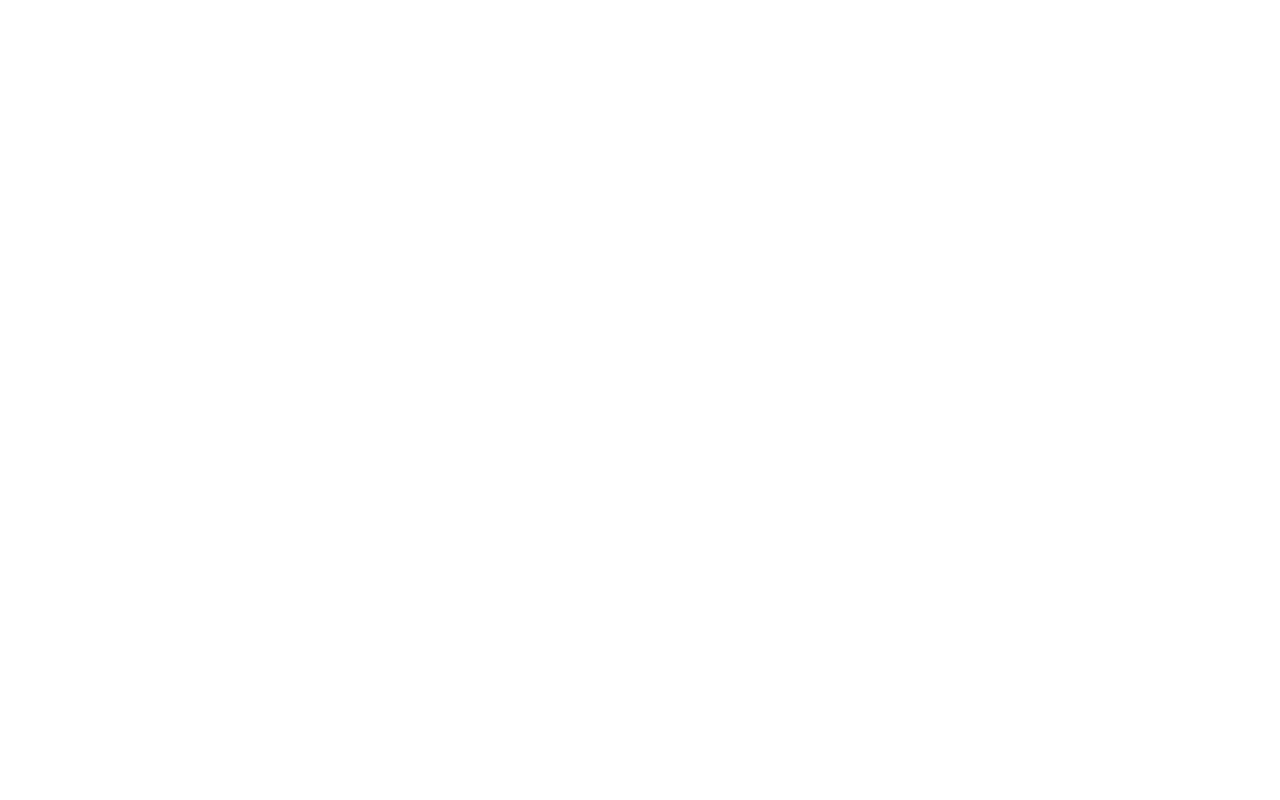
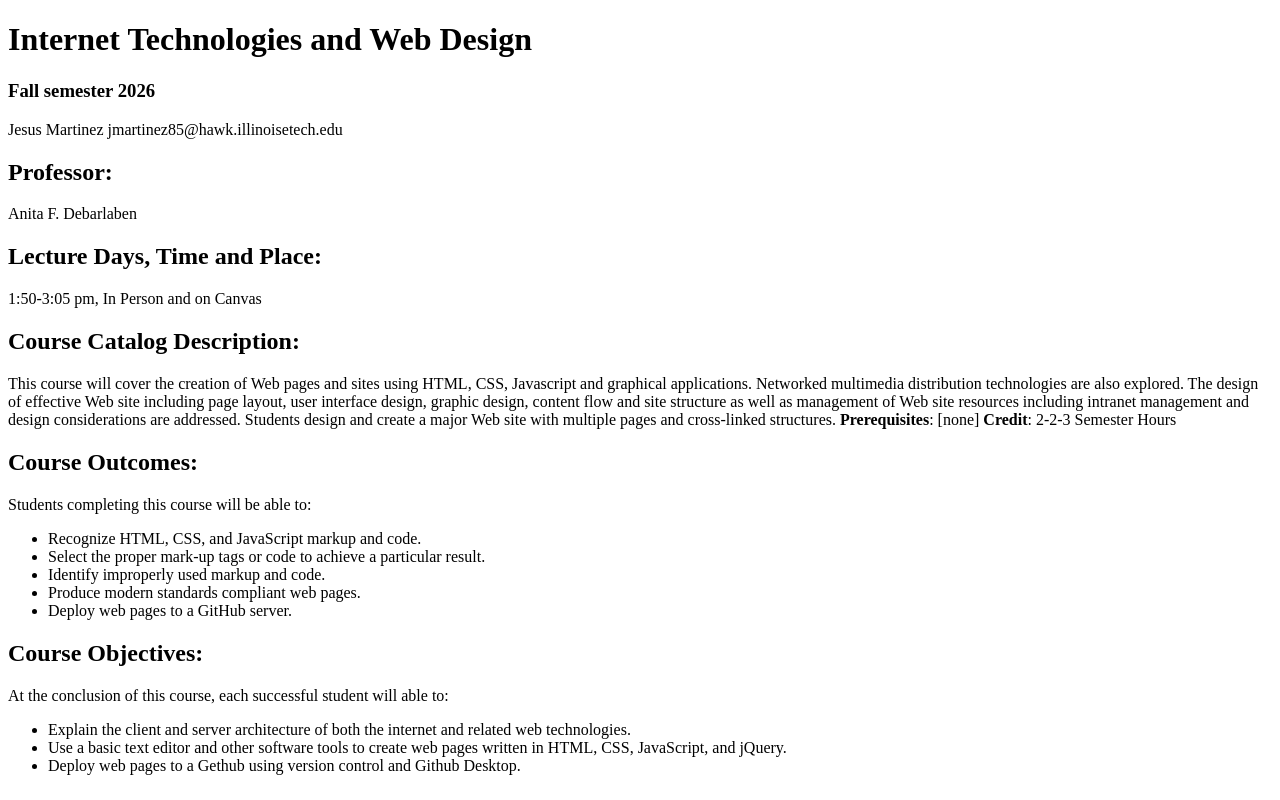
Before and after one commit to iiijim/webdev_lab2, a plain HTML site: page lab2_image/index.html in a window 1280 px wide. Drawn offline with Linux system fonts and the light colour scheme.

Commit message:
All of the text from raw has been trasnfered over to index (will review)

```diff
--- a/lab2_image/index.html
+++ b/lab2_image/index.html
@@ -6,14 +6,79 @@
 	<meta charset="UTF-8">
 	<meta name="viewport" content="width=device-width, initial-scale=1">
 
-	<title>Page Title</title>
-
-	<!--Additional elements for browsers and robots go here-->
+	<title>Internet Technologies and Web Design</title>
 
 </head>
 
 <body>
-	<!--Elements visible to users go here-->
+
+  <header>
+
+    <h1>Internet Technologies and Web Design</h1>
+    <h3>Fall semester 2026</h3>
+
+  </header>
+
+  <p>Jesus Martinez jmartinez85@hawk.illinoisetech.edu</p>
+
+  <header>
+
+    <h2>Professor:</h2>
+
+  </header>
+
+  <p>Anita F. Debarlaben</p>
+
+  <header>
+
+    <h2>Lecture Days, Time and Place:</h2>
+
+  </header>
+
+  <p>1:50-3:05 pm, In Person and on Canvas</p>
+
+  <header>
+
+    <h2>Course Catalog Description:</h2>
+
+  </header>
+
+  <p>This course will cover the creation of Web pages and sites using HTML, CSS, Javascript and graphical applications. Networked multimedia distribution technologies are also explored. The design of effective Web site including page layout, user interface design, graphic design, content flow and site structure as well as management of Web site resources including intranet management and design considerations are addressed. Students design and create a major Web site with multiple pages and cross-linked structures. <strong>Prerequisites</strong>: [none] <strong>Credit</strong>: 2-2-3 Semester Hours</p>
+
+  <header>
+
+    <h2>Course Outcomes:</h2>
+
+  </header>
+
+  <p>Students completing this course will be able to:</p>
+
+  <ul>
+
+    <li>Recognize HTML, CSS, and JavaScript markup and code.</li>
+    <li>Select the proper mark-up tags or code to achieve a particular result.</li>
+    <li>Identify improperly used markup and code.</li>
+    <li>Produce modern standards compliant web pages.</li>
+    <li>Deploy web pages to a GitHub server.</li>
+
+  </ul>
+
+  <header>
+
+    <h2>Course Objectives:</h2>
+
+  </header>
+
+  <p>At the conclusion of this course, each successful student will able to:</p>
+
+  <ul>
+
+    <li>Explain the client and server architecture of both the internet and related web technologies.</li>
+    <li>Use a basic text editor and other software tools to create web pages written in HTML, CSS, JavaScript, and jQuery.</li>
+    <li>Deploy web pages to a Gethub using version control and Github Desktop.</li>
+
+  </ul>
+
 </body>
 
 </html>
```
